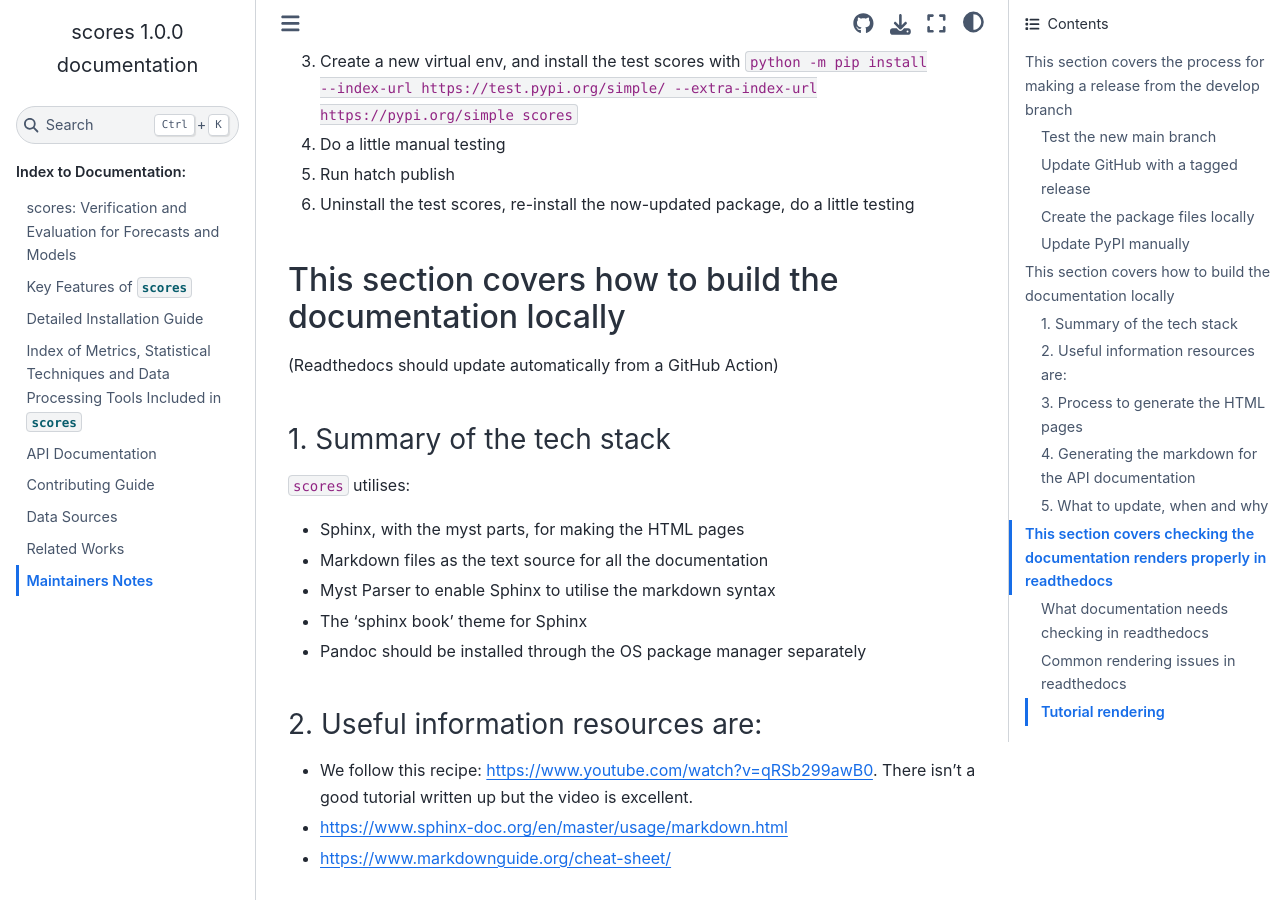
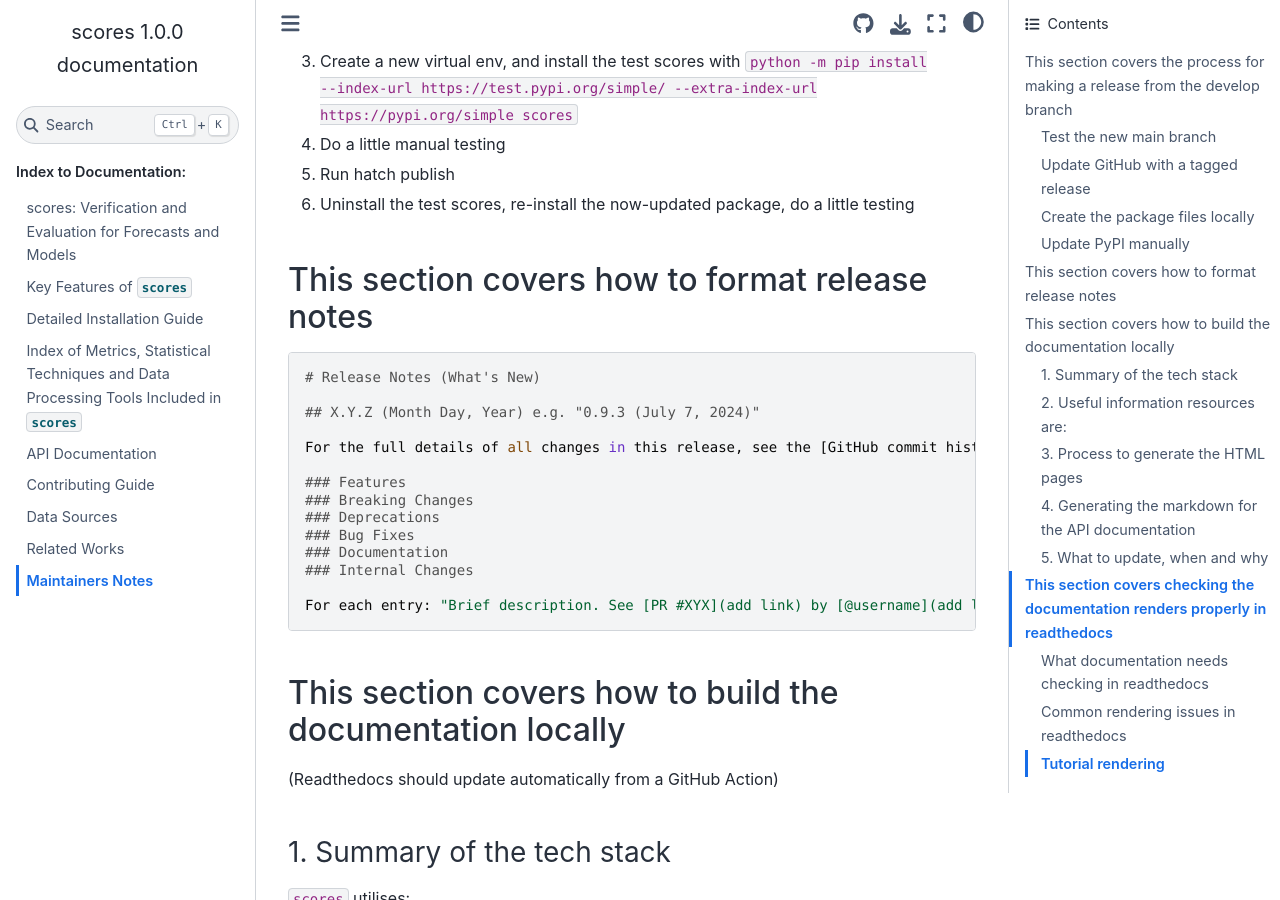
Before and after one commit to nci/scores, a Sphinx documentation site: the page built from docs/maintainer.md, in a window 1280 px wide and 900 px high, scrolled down 1295 px. Built offline with Sphinx 7.4.7 and the Sphinx Book theme 1.1.4, drawn with Linux system fonts in a browser that asks for light colours; pages that are not in the unit, such as notebooks, are missing from menus.

Commit message:
Add release note template information to maintainers notes (#593)
* Update maintainers notes with release note template information

* Update header in Release Notes template

Signed-off-by: Stephanie Chong <168800785+Steph-Chong@users.noreply.github.com>

---------

Signed-off-by: Stephanie Chong <168800785+Steph-Chong@users.noreply.github.com>

````diff
--- a/docs/maintainer.md
+++ b/docs/maintainer.md
@@ -39,6 +39,24 @@ Information relevant for package maintenance
 5. Run hatch publish
 6. Uninstall the test scores, re-install the now-updated package, do a little testing
 
+## This section covers how to format release notes
+
+```
+# Release Notes (What's New)
+
+## X.Y.Z (Month Day, Year) e.g. "0.9.3 (July 7, 2024)"
+
+For the full details of all changes in this release, see the [GitHub commit history](https://github.com/nci/scores/compare/(X-1).(Y-1).(Z-1)...X.Y.Z). Below are the changes we think users may wish to be aware of."
+
+### Features
+### Breaking Changes
+### Deprecations
+### Bug Fixes
+### Documentation
+### Internal Changes
+
+For each entry: "Brief description. See [PR #XYX](add link) by [@username](add link)."
+```
 
 ## This section covers how to build the documentation locally
 (Readthedocs should update automatically from a GitHub Action)
````
